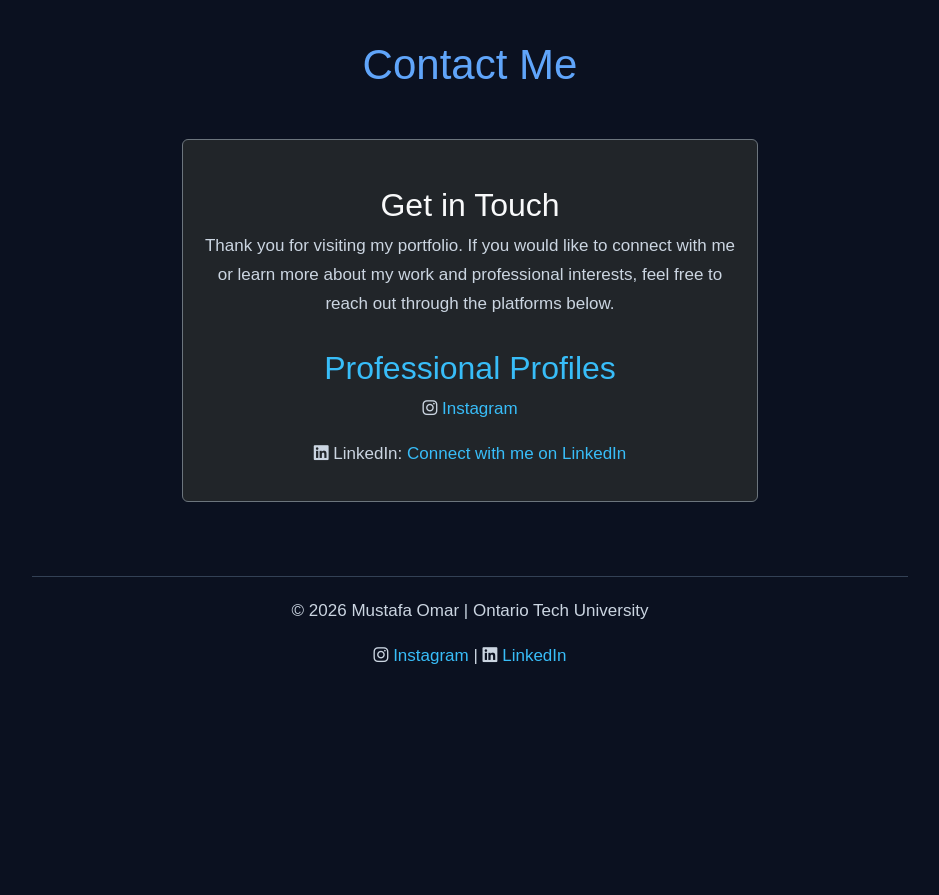
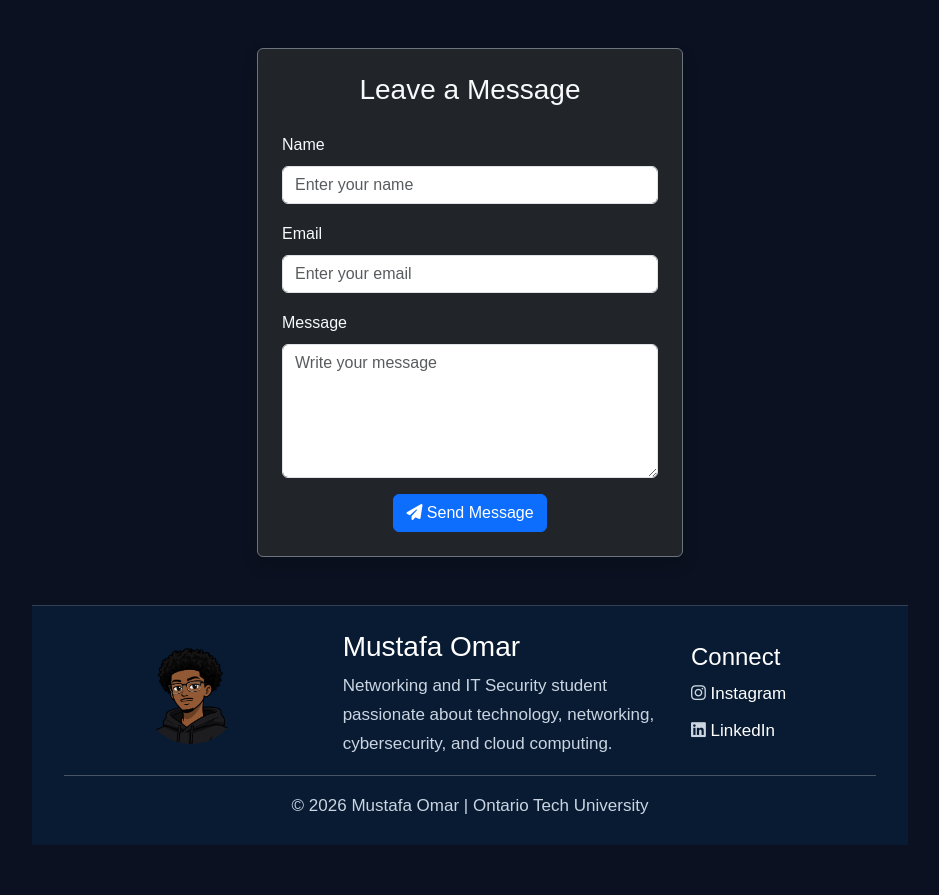
Before and after one commit to mustafaelmoumin-blip/INFR3120-Assignment2-, a Node server app: page /contact in a window 1280 px wide. Shown: the part 107-1002 px from the top of the page, without its empty margins (170-1109 px from the left). Before the commit the page ends 771 px from the top, so only its background shows below. Run offline with Node 20, Linux system fonts and the light colour scheme.

Commit message:
Improve portfolio design and add project images

```diff
--- a/public/stylesheets/style.css
+++ b/public/stylesheets/style.css
@@ -73,3 +73,36 @@ footer {
     color: #cbd5e1;
     border-top: 1px solid #334155;
 }
+
+.avatar {
+    width: 220px;
+    height: 220px;
+    object-fit: cover;
+    border-radius: 50%;
+}
+
+.project-image {
+    height: 200px;
+    object-fit: cover;
+}
+
+.footer {
+    background-color: #081b33;
+    color: white;
+}
+
+.footer-avatar {
+    width: 100px;
+    height: 100px;
+    object-fit: cover;
+    border-radius: 50%;
+}
+
+.footer a {
+    color: white;
+    text-decoration: none;
+}
+
+.footer a:hover {
+    text-decoration: underline;
+}
--- a/views/contact.ejs
+++ b/views/contact.ejs
@@ -18,44 +18,53 @@
 
     <%- include('partials/nav') %>
 
-<h1 class="text-center mb-5">Contact Me</h1>
+<div class="row justify-content-center mt-5">
+    <div class="col-md-8 col-lg-6">
 
-<div class="row justify-content-center">
+        <div class="card bg-dark text-light border-secondary shadow">
+            <div class="card-body p-4">
 
-    <div class="col-md-8 mb-4">
-        <div class="card bg-dark text-light border-secondary">
-            <div class="card-body text-center">
+                <h2 class="text-center h3 mb-4">Leave a Message</h2>
 
-                <h2 class="card-title">Get in Touch</h2>
+                <form>
+                    <div class="mb-3">
+                        <label for="name" class="form-label">Name</label>
+                        <input type="text"
+                               class="form-control"
+                               id="name"
+                               placeholder="Enter your name">
+                    </div>
 
-                <p class="card-text">
-                    Thank you for visiting my portfolio. If you would
-                    like to connect with me or learn more about my work
-                    and professional interests, feel free to reach out
-                    through the platforms below.
-                </p>
+                    <div class="mb-3">
+                        <label for="email" class="form-label">Email</label>
+                        <input type="email"
+                               class="form-control"
+                               id="email"
+                               placeholder="Enter your email">
+                    </div>
 
-                <h2>Professional Profiles</h2>
+                    <div class="mb-3">
+                        <label for="message" class="form-label">Message</label>
+                        <textarea class="form-control"
+                                  id="message"
+                                  rows="5"
+                                  placeholder="Write your message"></textarea>
+                    </div>
 
-                <p>
-                    <i class="fa-brands fa-instagram"></i>
-<a href="https://www.instagram.com/muxtafa_omar/" target="_blank">Instagram</a>
-                </p>
-
-                <p>
-                    <i class="fa-brands fa-linkedin"></i>
-                    LinkedIn:
-                    <a href="https://www.linkedin.com/" target="_blank">
-                        Connect with me on LinkedIn
-                    </a>
-                </p>
+                    <div class="text-center">
+                        <button type="submit" class="btn btn-primary">
+                            <i class="fa-solid fa-paper-plane"></i>
+                            Send Message
+                        </button>
+                    </div>
+                </form>
 
             </div>
         </div>
     </div>
-
 </div>
 
+</section>
     <%- include('partials/footer') %>
 
     </div>
--- a/views/partials/footer.ejs
+++ b/views/partials/footer.ejs
@@ -1,13 +1,45 @@
-<footer>
-    <p>&copy; 2026 Mustafa Omar | Ontario Tech University</p>
+<footer class="footer mt-5 py-4">
+    <div class="container">
+        <div class="row align-items-center text-center text-md-start">
 
-    <p>
-        <i class="fa-brands fa-instagram"></i>
-<a href="https://www.instagram.com/muxtafa_omar/" target="_blank">Instagram</a>
+            <div class="col-md-4 mb-3 mb-md-0 text-center">
+                <img src="/images/bitmoji image.png"
+                     alt="Illustrated avatar of Mustafa Omar"
+                     class="footer-avatar">
+            </div>
 
-        |
+            <div class="col-md-5 mb-3 mb-md-0">
+                <h3>Mustafa Omar</h3>
+                <p class="mb-0">
+                    Networking and IT Security student passionate about
+                    technology, networking, cybersecurity, and cloud computing.
+                </p>
+            </div>
 
-        <i class="fa-brands fa-linkedin"></i>
-        <a href="https://www.linkedin.com/" target="_blank">LinkedIn</a>
-    </p>
+            <div class="col-md-3 text-center text-md-start">
+                <h4>Connect</h4>
+
+                <p class="mb-2">
+                    <i class="fa-brands fa-instagram"></i>
+                    <a href="https://www.instagram.com/muxtafa_omar/" target="_blank">
+                        Instagram
+                    </a>
+                </p>
+
+                <p class="mb-0">
+                    <i class="fa-brands fa-linkedin"></i>
+                    <a href="https://www.linkedin.com/in/mustafa-omar-0a6b4b21a/" target="_blank">
+                        LinkedIn
+                    </a>
+                </p>
+            </div>
+
+        </div>
+
+        <hr>
+
+        <p class="text-center mb-0">
+            &copy; 2026 Mustafa Omar | Ontario Tech University
+        </p>
+    </div>
 </footer>
```
Also changed, not shown: views/index.ejs (+16 -1 lines), views/projects.ejs (+11 -5 lines), public/images/az-900 image badge portfolio.jpeg (added), public/images/bitmoji image.png (added), public/images/network image for protfolio.jpeg (added), public/images/security portfolio imgae.jpeg (added).
